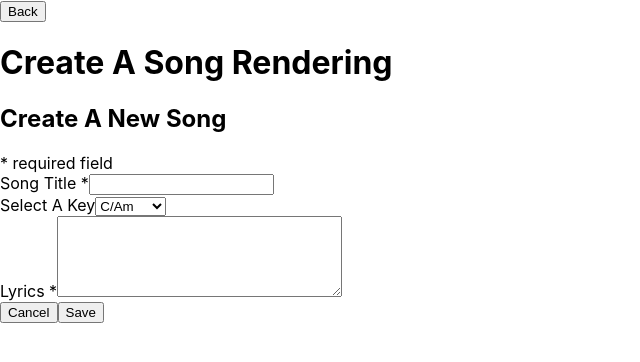
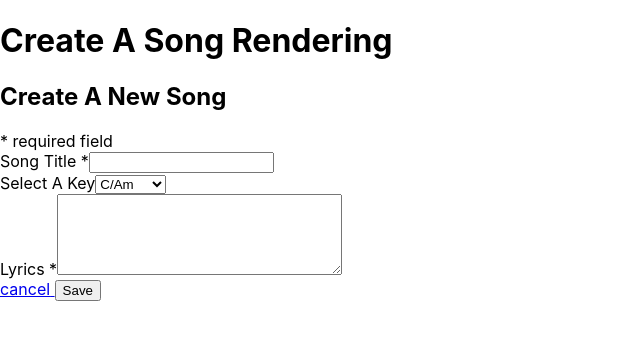
Before and after one commit to musiccitylove/lyric-buddy-client, a React (Create React App) app: page /create in a window 1280 px wide. Shown: the top 362 px of the page, without its empty margins (0-640 px from the left). Built offline with nearby package versions, Linux system fonts and the light colour scheme; no server answers.

Commit message:
cancel button working

```diff
--- a/src/Routes/CreateASong/CreateASong.js
+++ b/src/Routes/CreateASong/CreateASong.js
@@ -9,7 +9,6 @@ class CreateASong extends React.Component {
     console.log(this.props)
     return (
       <div>
-        <BackButton />
         <h1>Create A Song Rendering</h1>
         <CreateForm history={this.props.history}/>
 
--- a/src/components/BackButton.js
+++ b/src/components/BackButton.js
@@ -1,10 +1,15 @@
 import React from 'react';
+import { Link } from 'react-router-dom';
 
 class BackButton extends React.Component {
   state = {  }
   render() {
     return (
-      <button className='back'>Back</button>
+      <Link
+      className='back_button'
+      to='/songs'
+      type='button'
+      >{this.props.lable} </Link >
      );
   }
 }
--- a/src/components/CreateForm.js
+++ b/src/components/CreateForm.js
@@ -2,6 +2,7 @@ import React from 'react';
 import Keymenu from "./Keymenu";
 import config from '../config';
 import SongsContext from '.././context/SongsContext';
+import  BackButton  from "./BackButton";
 
 class CreateFrom extends React.Component {
     constructor(props) {
@@ -108,9 +109,7 @@ class CreateFrom extends React.Component {
 
 
                 <div className="CreateSong__button__group">
-                    <button type="reset" className="CreateSong__button">
-                        Cancel
-                    </button>
+                <BackButton lable={'cancel'}/>
                     <button
                         type="submit"
                         className="CreateSong__button"
```
